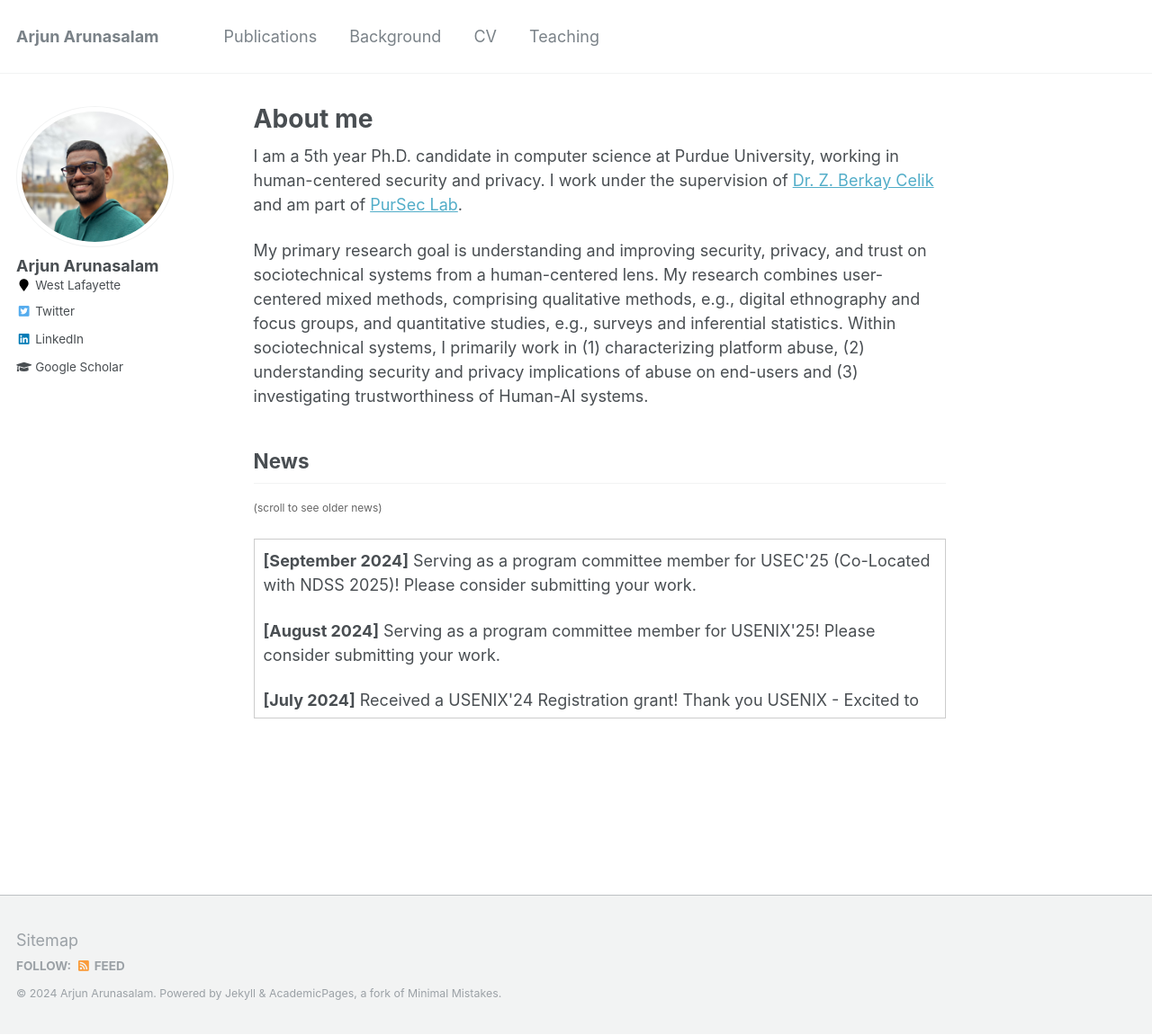
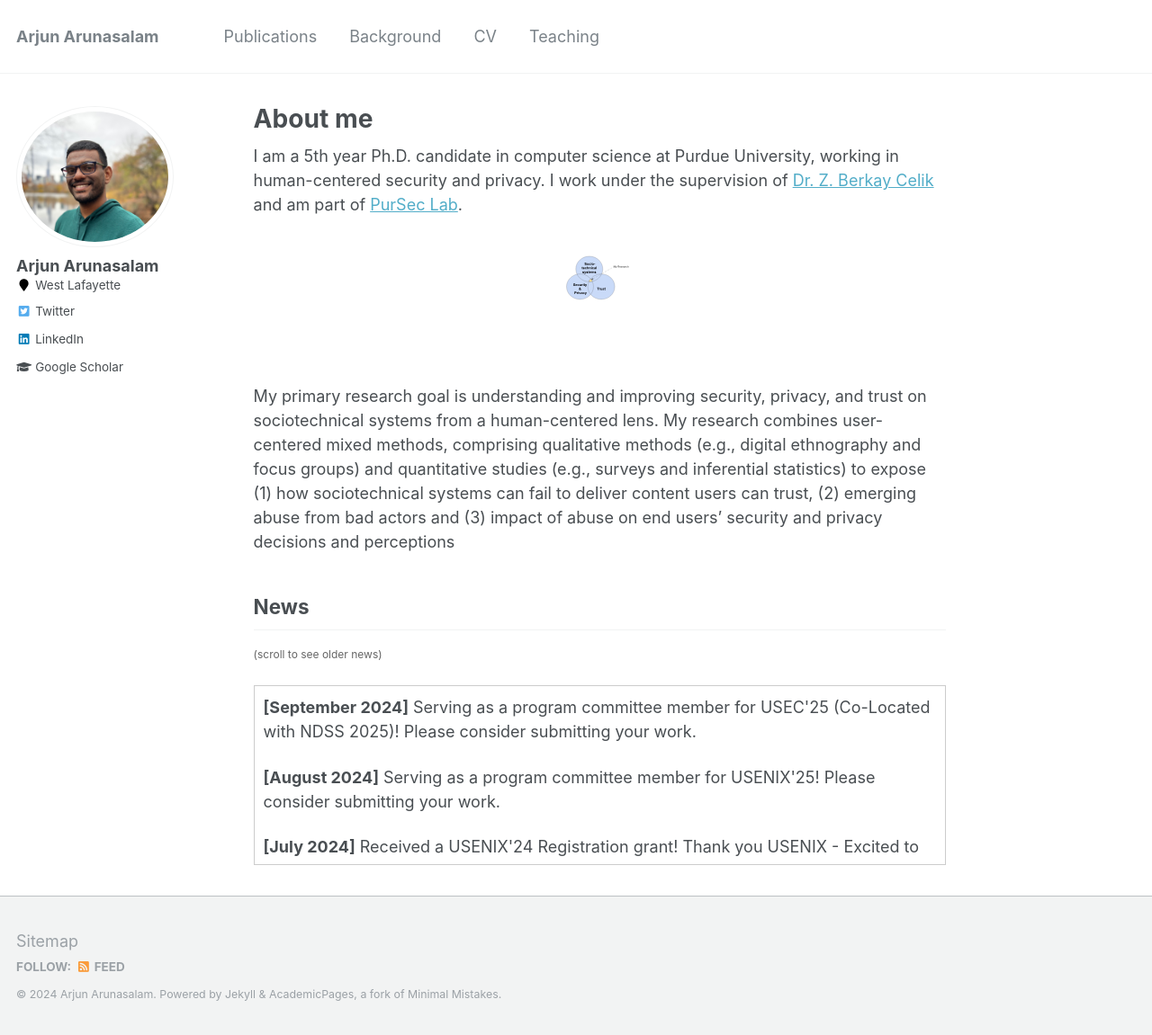
Before and after one commit to arjunarunasalam/arjunarunasalam.github.io, a Jekyll site: the page built from _pages/about.md, in a window 1280 px wide and 1151 px high. Shown: the whole window at 90% size. Built offline with Jekyll 4.4.1, drawn with Linux system fonts in a browser that asks for light colours.

Commit message:
adding ven diagram

```diff
--- a/_pages/about.md
+++ b/_pages/about.md
@@ -20,7 +20,20 @@ redirect_from:
 
 I am a 5th year Ph.D. candidate in computer science at Purdue University, working in human-centered security and privacy. I work under the supervision of [Dr. Z. Berkay Celik](https://beerkay.github.io/) and am part of [PurSec Lab](https://pursec.cs.purdue.edu/pubs.html).
 
-My primary research goal is understanding and improving security, privacy, and trust on sociotechnical systems from a human-centered lens.  My research combines user-centered mixed methods, comprising qualitative methods, e.g.,  digital ethnography and focus groups, and quantitative studies, e.g., surveys and inferential statistics. Within sociotechnical systems, I primarily work in (1) characterizing platform abuse, (2) understanding security and privacy implications of abuse on end-users and (3) investigating trustworthiness of Human-AI systems.
+<p align="center">
+    <img src="/files/myresearch.svg"
+         style="display: block;
+                margin-left: auto;
+                margin-right: auto;
+                width: 200px; /* Adjust width as needed */
+                height: auto; /* Keeps aspect ratio */
+         " />
+    <br>
+</p>
+
+
+My primary research goal is understanding and improving security, privacy, and trust on sociotechnical systems from a human-centered lens. My research combines user-centered mixed methods, comprising
+qualitative methods (e.g., digital ethnography and focus groups) and quantitative studies (e.g., surveys and inferential statistics) to expose (1) how sociotechnical systems can fail to deliver content users can trust, (2) emerging abuse from bad actors and (3) impact of abuse on end users’ security and privacy decisions and perceptions
 
 
 
```
Also changed, not shown: files/myresearch.png (added), files/myresearch.svg (added).
